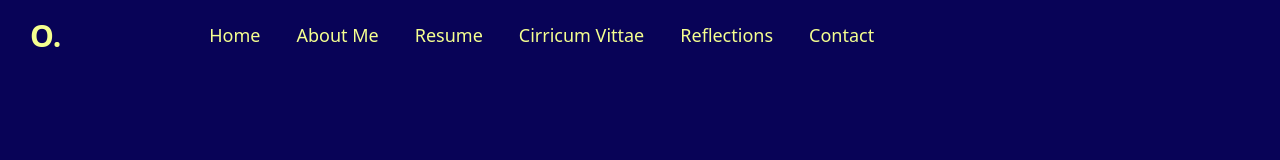
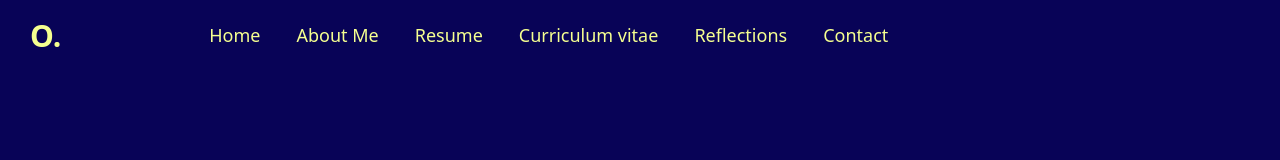
Before and after one commit to oliviakathrynp/personal-portfolio, a website: page index.html in a window 1280 px wide. Shown: the top 160 px of the page. Drawn offline with nearby package versions, Linux system fonts and the light colour scheme.

Commit message:
Curriculum vitae update

```diff
--- a/index.html
+++ b/index.html
@@ -58,7 +58,7 @@
             <a class="nav-link" href="#resume">Resume</a>
           </li>
           <li class="nav-item">
-            <a class="nav-link" href="#cv">Cirricum Vittae</a>
+            <a class="nav-link" href="#cv">Curriculum vitae</a>
           </li>
           <li class="nav-item">
             <a class="nav-link" href="#reflections">Reflections</a>
@@ -349,7 +349,7 @@
   <div class="container-fluid cv" id="cv">
     <div class="row justify-content-center">
       <div class="col-8 text-center">
-        <h2 class="font-3 mb-5 ">Cirricum Vitae</h2>
+        <h2 class="font-3 mb-5 ">Curriculum vitae</h2>
         <p class="mx-3 my-5">I am interested in the graduate role as a Software Engineer for your company. I am
           confident that my combination of academic studies and client-facing roles has equipped me with the skills to
           deliver tailored engineering solutions to your clients. <br> Download CV document <a href="Cover letter.docx"
```
